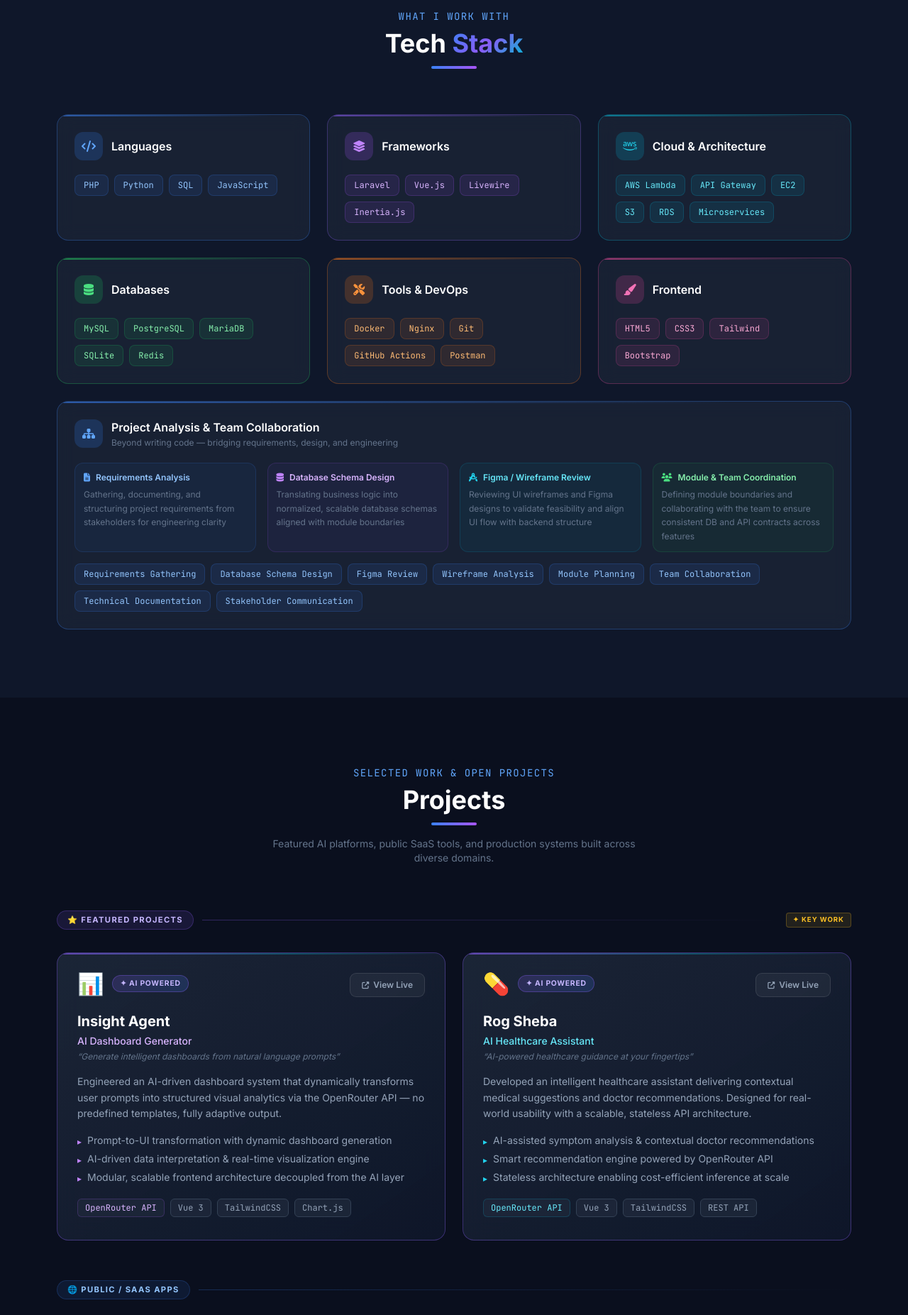
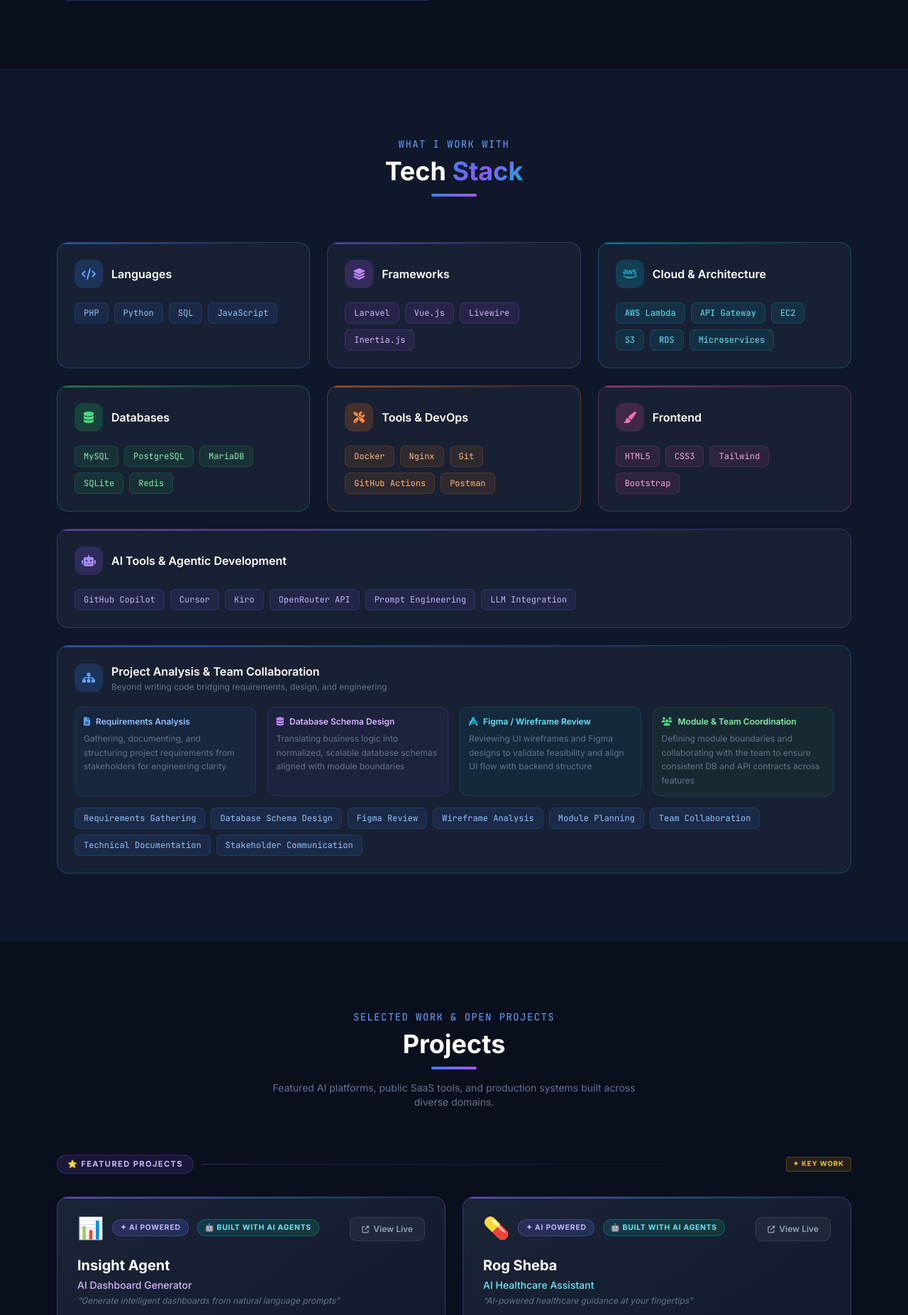
Before and after one commit to oshit-sd/oshit-sd.github.io, a PHP site: page / in a window 1280 px wide. Shown: the part 1747-3600 px from the top of the page at 71% size. Run offline with PHP 8.4, Linux system fonts and the light colour scheme; some libraries are stand-ins or nearby versions.

Commit message:
feat(portfolio): Add AI tools section and enhance about description
- Add violet gradient hover effect styles matching existing color scheme
- Create new "AI Tools & Agentic Development" skills card with violet branding
- Add agent-badge component for highlighting AI-assisted projects
- Expand about section with paragraph on AI coding agents and LLM-powered products
- Update project cards to include agent badges for AI-built projects
- Replace em dashes with spaced dashes for consistency across text
- Enhance portfolio to showcase expertise in modern AI development workflows

```diff
--- a/assets/portfolio.css
+++ b/assets/portfolio.css
@@ -213,13 +213,20 @@ body {
     overflow: hidden;
 }
 
+.hover\:border-violet-500\/60 {
+    border-color: rgba(139, 92, 246, 0.3) !important;
+    position: relative;
+    overflow: hidden;
+}
+
 /* shared ::before setup */
 .hover\:border-blue-500\/60::before,
 .hover\:border-purple-500\/60::before,
 .hover\:border-cyan-500\/60::before,
 .hover\:border-green-500\/60::before,
 .hover\:border-orange-500\/60::before,
-.hover\:border-pink-500\/60::before {
+.hover\:border-pink-500\/60::before,
+.hover\:border-violet-500\/60::before {
     content: '';
     position: absolute;
     top: 0;
@@ -257,6 +264,10 @@ body {
     background: linear-gradient(90deg, rgba(236, 72, 153, 1) 0%, transparent 85%);
 }
 
+.hover\:border-violet-500\/60::before {
+    background: linear-gradient(90deg, rgba(139, 92, 246, 1) 0%, rgba(99, 102, 241, 0.6) 60%, transparent 85%);
+}
+
 /* hover */
 .hover\:border-blue-500\/60:hover {
     border-color: rgba(59, 130, 246, 0.65) !important;
@@ -288,12 +299,18 @@ body {
     transform: translateY(-4px);
 }
 
+.hover\:border-violet-500\/60:hover {
+    border-color: rgba(139, 92, 246, 0.65) !important;
+    transform: translateY(-4px);
+}
+
 .hover\:border-blue-500\/60:hover::before,
 .hover\:border-purple-500\/60:hover::before,
 .hover\:border-cyan-500\/60:hover::before,
 .hover\:border-green-500\/60:hover::before,
 .hover\:border-orange-500\/60:hover::before,
-.hover\:border-pink-500\/60:hover::before {
+.hover\:border-pink-500\/60:hover::before,
+.hover\:border-violet-500\/60:hover::before {
     opacity: 1;
 }
 
@@ -1090,6 +1107,21 @@ body {
     color: #c4b5fd;
 }
 
+.agent-badge {
+    display: inline-flex;
+    align-items: center;
+    gap: 5px;
+    padding: 3px 10px;
+    border-radius: 20px;
+    font-size: 0.65rem;
+    font-weight: 700;
+    letter-spacing: 0.07em;
+    text-transform: uppercase;
+    background: linear-gradient(135deg, rgba(6, 182, 212, 0.15), rgba(34, 197, 94, 0.15));
+    border: 1px solid rgba(6, 182, 212, 0.35);
+    color: #67e8f9;
+}
+
 .featured-label {
     display: inline-flex;
     align-items: center;
--- a/index.html
+++ b/index.html
@@ -4,7 +4,7 @@
 <head>
     <meta charset="UTF-8">
     <meta name="viewport" content="width=device-width, initial-scale=1.0">
-    <title>Oshit Sutra Dar — Software Engineer</title>
+    <title>Oshit Sutra Dar   Software Engineer</title>
     <script src="https://cdn.tailwindcss.com"></script>
     <script>
         tailwind.config = {
@@ -364,9 +364,15 @@
                             maintainability, and user experience.
                         </p>
                         <p class="text-slate-400 leading-relaxed mb-6">
-                            I've worked across diverse domains — from e-commerce and fintech payment systems to SaaS
+                            I've worked across diverse domains   from e-commerce and fintech payment systems to SaaS
                             platforms and microservice architectures on AWS. I'm driven by clean code, thoughtful system
                             design, and continuous learning.
+                        </p>
+                        <p class="text-slate-400 leading-relaxed mb-6">
+                            I actively build with AI coding agents like GitHub Copilot, Cursor, and Kiro as part of my
+                            daily workflow   using them to accelerate development while critically reviewing, refactoring,
+                            and owning every line that ships. I also design and ship AI-integrated products, from
+                            prompt-driven dashboards to LLM-powered assistants.
                         </p>
                         <div class="flex flex-wrap gap-3">
                             <div class="flex items-center gap-2 text-slate-400 text-sm">
@@ -570,6 +576,30 @@
                 </div>
 
                 <div
+                    class="glass-card rounded-2xl p-6 animate-on-scroll hover:border-violet-500/60 hover:-translate-y-1 transition-all duration-300  lg:col-span-3">
+                    <div class="flex items-center gap-3 mb-5">
+                        <div class="w-10 h-10 rounded-xl bg-violet-500/20 flex items-center justify-center">
+                            <i class="fas fa-robot text-violet-400"></i>
+                        </div>
+                        <h3 class="text-white font-semibold">AI Tools &amp; Agentic Development</h3>
+                    </div>
+                    <div class="flex flex-wrap gap-2">
+                        <span
+                            class="skill-badge px-3 py-1.5 rounded-lg bg-violet-500/10 text-violet-300 text-xs font-mono border border-violet-500/20">GitHub Copilot</span>
+                        <span
+                            class="skill-badge px-3 py-1.5 rounded-lg bg-violet-500/10 text-violet-300 text-xs font-mono border border-violet-500/20">Cursor</span>
+                        <span
+                            class="skill-badge px-3 py-1.5 rounded-lg bg-violet-500/10 text-violet-300 text-xs font-mono border border-violet-500/20">Kiro</span>
+                        <span
+                            class="skill-badge px-3 py-1.5 rounded-lg bg-violet-500/10 text-violet-300 text-xs font-mono border border-violet-500/20">OpenRouter API</span>
+                        <span
+                            class="skill-badge px-3 py-1.5 rounded-lg bg-violet-500/10 text-violet-300 text-xs font-mono border border-violet-500/20">Prompt Engineering</span>
+                        <span
+                            class="skill-badge px-3 py-1.5 rounded-lg bg-violet-500/10 text-violet-300 text-xs font-mono border border-violet-500/20">LLM Integration</span>
+                    </div>
+                </div>
+
+                <div
                     class="glass-card rounded-2xl p-6 animate-on-scroll hover:border-blue-500/60 hover:-translate-y-1 transition-all duration-300 lg:col-span-3">
                     <div class="flex items-center gap-3 mb-5">
                         <div class="w-10 h-10 rounded-xl bg-blue-500/20 flex items-center justify-center">
@@ -577,7 +607,7 @@
                         </div>
                         <div>
                             <h3 class="text-white font-semibold">Project Analysis &amp; Team Collaboration</h3>
-                            <p class="text-slate-500 text-xs mt-0.5">Beyond writing code — bridging requirements, design, and engineering</p>
+                            <p class="text-slate-500 text-xs mt-0.5">Beyond writing code   bridging requirements, design, and engineering</p>
                         </div>
                     </div>
                     <div class="grid sm:grid-cols-2 lg:grid-cols-4 gap-4 mb-4">
@@ -654,6 +684,7 @@
                             <div class="flex items-center gap-3">
                                 <div class="text-3xl leading-none">📊</div>
                                 <span class="ai-badge">✦ AI Powered</span>
+                                <span class="agent-badge">🤖 Built with AI Agents</span>
                             </div>
                             <a href="https://insight-agent-oshit.vercel.app" target="_blank" rel="noopener noreferrer"
                                 class="view-live-btn">
@@ -666,7 +697,7 @@
                             natural language prompts&rdquo;</p>
                         <p class="text-slate-400 text-sm leading-relaxed mb-4">
                             Engineered an AI-driven dashboard system that dynamically transforms user prompts into
-                            structured visual analytics via the OpenRouter API — no predefined templates, fully adaptive
+                            structured visual analytics via the OpenRouter API   no predefined templates, fully adaptive
                             output.
                         </p>
                         <ul class="text-slate-400 text-sm space-y-1.5 mb-5 flex-1">
@@ -697,6 +728,7 @@
                             <div class="flex items-center gap-3">
                                 <div class="text-3xl leading-none">💊</div>
                                 <span class="ai-badge">✦ AI Powered</span>
+                                <span class="agent-badge">🤖 Built with AI Agents</span>
                             </div>
                             <a href="https://rog-sheba-oshit.vercel.app" target="_blank" rel="noopener noreferrer"
                                 class="view-live-btn">
@@ -1250,7 +1282,7 @@
                             </div>
                             <h3 class="text-white font-bold text-lg">Software Engineer</h3>
                             <p class="text-blue-400 font-medium text-sm mb-2">Riseup Labs</p>
-                            <p class="text-slate-500 text-xs mb-4 font-mono">2022 — Present</p>
+                            <p class="text-slate-500 text-xs mb-4 font-mono">2022   Present</p>
                             <ul class="text-slate-400 text-sm space-y-2 md:text-right">
                                 <li>→ Architecting and developing scalable web applications using Laravel and Vue.js
                                 </li>
@@ -1280,7 +1312,7 @@
                         <div class="glass-card rounded-2xl p-6">
                             <h3 class="text-white font-bold text-lg">Programmer</h3>
                             <p class="text-purple-400 font-medium text-sm mb-2">Nogor Solutions Ltd.</p>
-                            <p class="text-slate-500 text-xs mb-4 font-mono">2019 — 2022</p>
+                            <p class="text-slate-500 text-xs mb-4 font-mono">2019   2022</p>
                             <ul class="text-slate-400 text-sm space-y-2">
                                 <li>→ Developed and maintained PHP/Laravel-based applications for clients</li>
                                 <li>→ Built RESTful APIs integrated with third-party payment gateways</li>
@@ -1297,7 +1329,7 @@
                         <div class="glass-card rounded-2xl p-6 md:ml-auto">
                             <h3 class="text-white font-bold text-lg">Programmer</h3>
                             <p class="text-cyan-400 font-medium text-sm mb-2">Link-Up Technology Ltd.</p>
-                            <p class="text-slate-500 text-xs mb-4 font-mono">2018 — 2019</p>
+                            <p class="text-slate-500 text-xs mb-4 font-mono">2018   2019</p>
                             <ul class="text-slate-400 text-sm space-y-2 md:text-right">
                                 <li>→ Built dynamic web applications using PHP and MySQL</li>
                                 <li>→ Developed front-end interfaces using HTML, CSS, and JavaScript</li>
@@ -1371,7 +1403,7 @@
                 <div class="mt-3 mx-auto w-16 h-1 rounded-full bg-gradient-to-r from-blue-500 to-purple-500"></div>
                 <p class="text-slate-400 mt-6 max-w-xl mx-auto">
                     I'm currently open to new opportunities. Whether you have a project in mind, a question, or just
-                    want to say hi — my inbox is always open.
+                    want to say hi   my inbox is always open.
                 </p>
             </div>
 
```
